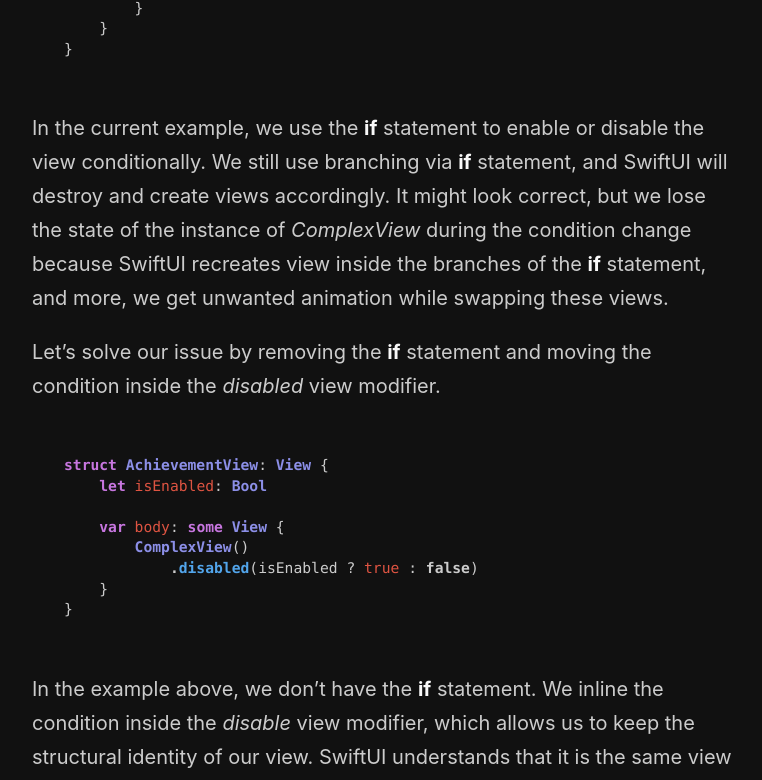
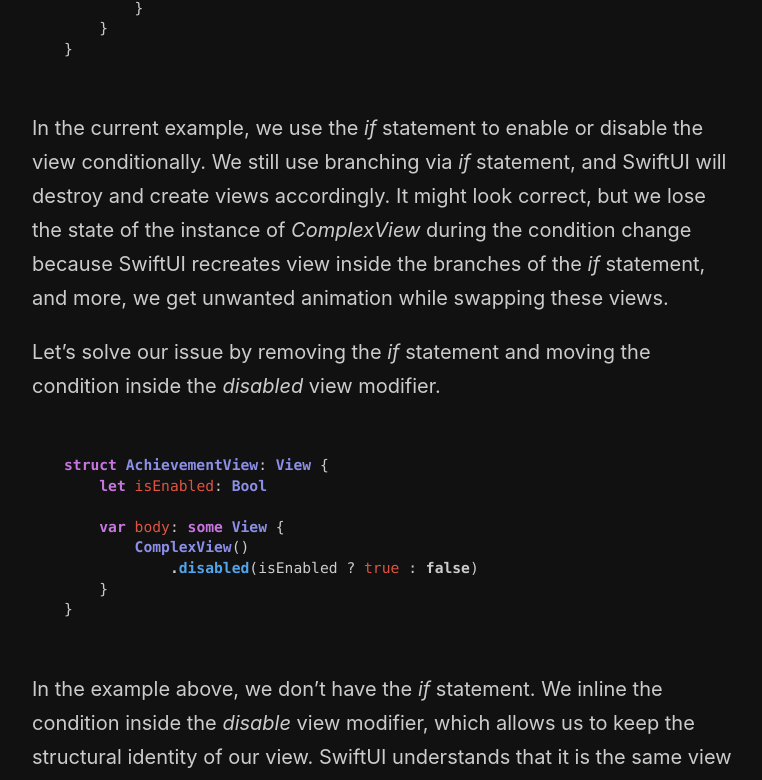
Before and after one commit to mecid/mecid.github.io, a Jekyll site: the page built from _posts/2021-12-09-structural-identity-in-swiftui.md, in a window 1280 px wide. Shown: the part 1403-2183 px from the top of the page, without its empty margins (258-1020 px from the left). Built offline with Jekyll 4.4.1, drawn with Linux system fonts in a browser that asks for light colours.

Commit message:
small formatting improvements in structural identity post

````diff
--- a/_posts/2021-12-09-structural-identity-in-swiftui.md
+++ b/_posts/2021-12-09-structural-identity-in-swiftui.md
@@ -44,9 +44,9 @@ struct AchievementView: View {
 }
 ```
 
-In the current example, we use the **if** statement to enable or disable the view conditionally. We still use branching via **if** statement, and SwiftUI will destroy and create views accordingly. It might look correct, but we lose the state of the instance of *ComplexView* during the condition change because SwiftUI recreates view inside the branches of the **if** statement, and more, we get unwanted animation while swapping these views.
+In the current example, we use the *if* statement to enable or disable the view conditionally. We still use branching via *if* statement, and SwiftUI will destroy and create views accordingly. It might look correct, but we lose the state of the instance of *ComplexView* during the condition change because SwiftUI recreates view inside the branches of the *if* statement, and more, we get unwanted animation while swapping these views.
 
-Let's solve our issue by removing the **if** statement and moving the condition inside the *disabled* view modifier.
+Let's solve our issue by removing the *if* statement and moving the condition inside the *disabled* view modifier.
 
 ```swift
 struct AchievementView: View {
@@ -59,7 +59,7 @@ struct AchievementView: View {
 }
 ```
 
-In the example above, we don't have the **if** statement. We inline the condition inside the *disable* view modifier, which allows us to keep the structural identity of our view. SwiftUI understands that it is the same view but with a different value for the *disabled* view modifier.
+In the example above, we don't have the *if* statement. We inline the condition inside the *disable* view modifier, which allows us to keep the structural identity of our view. SwiftUI understands that it is the same view but with a different value for the *disabled* view modifier.
 
 Remember that you should use branching via **if** or **switch** statement only when you need to present different views. Always try to inline your conditions inside the view modifiers to keep your structural identity.
 
````
